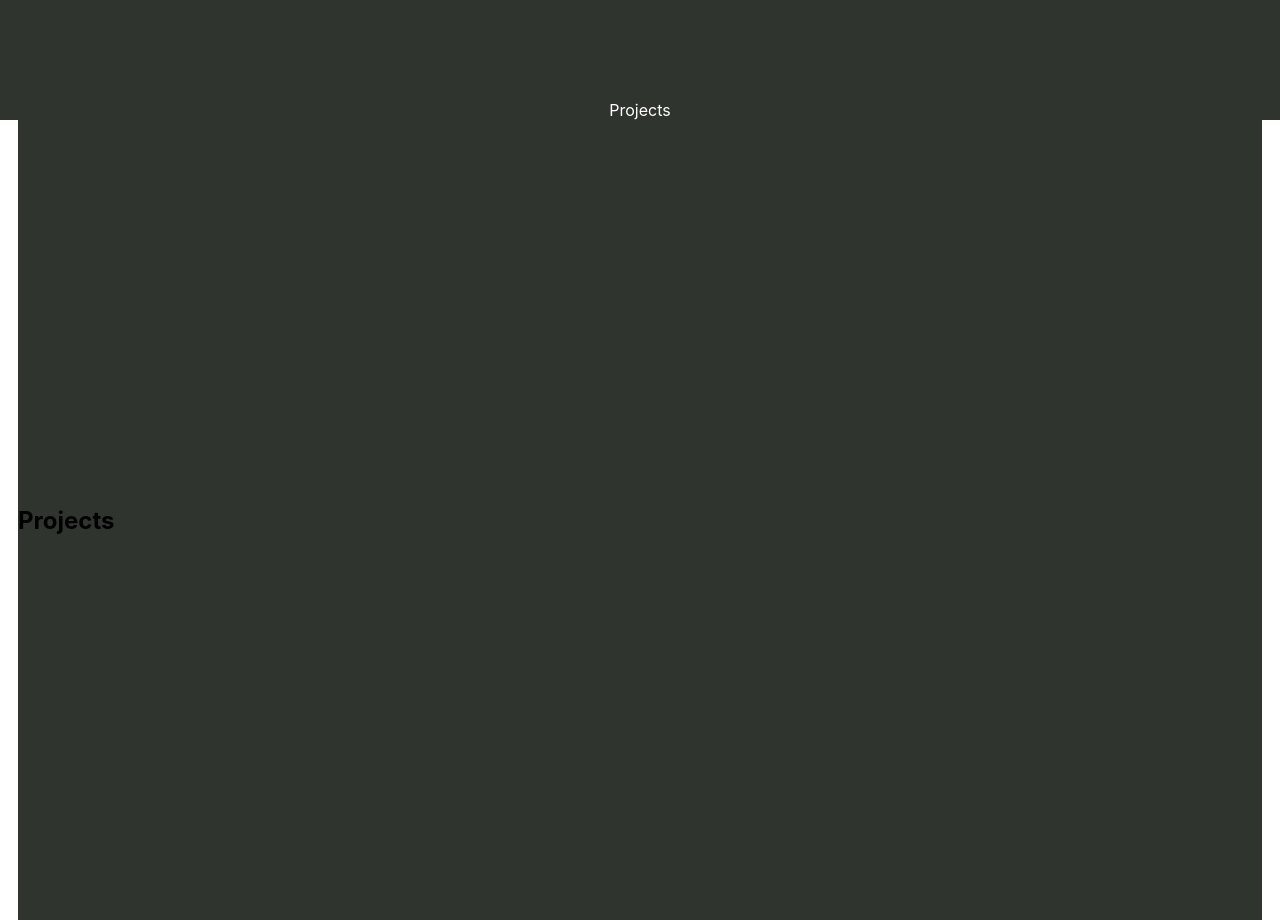
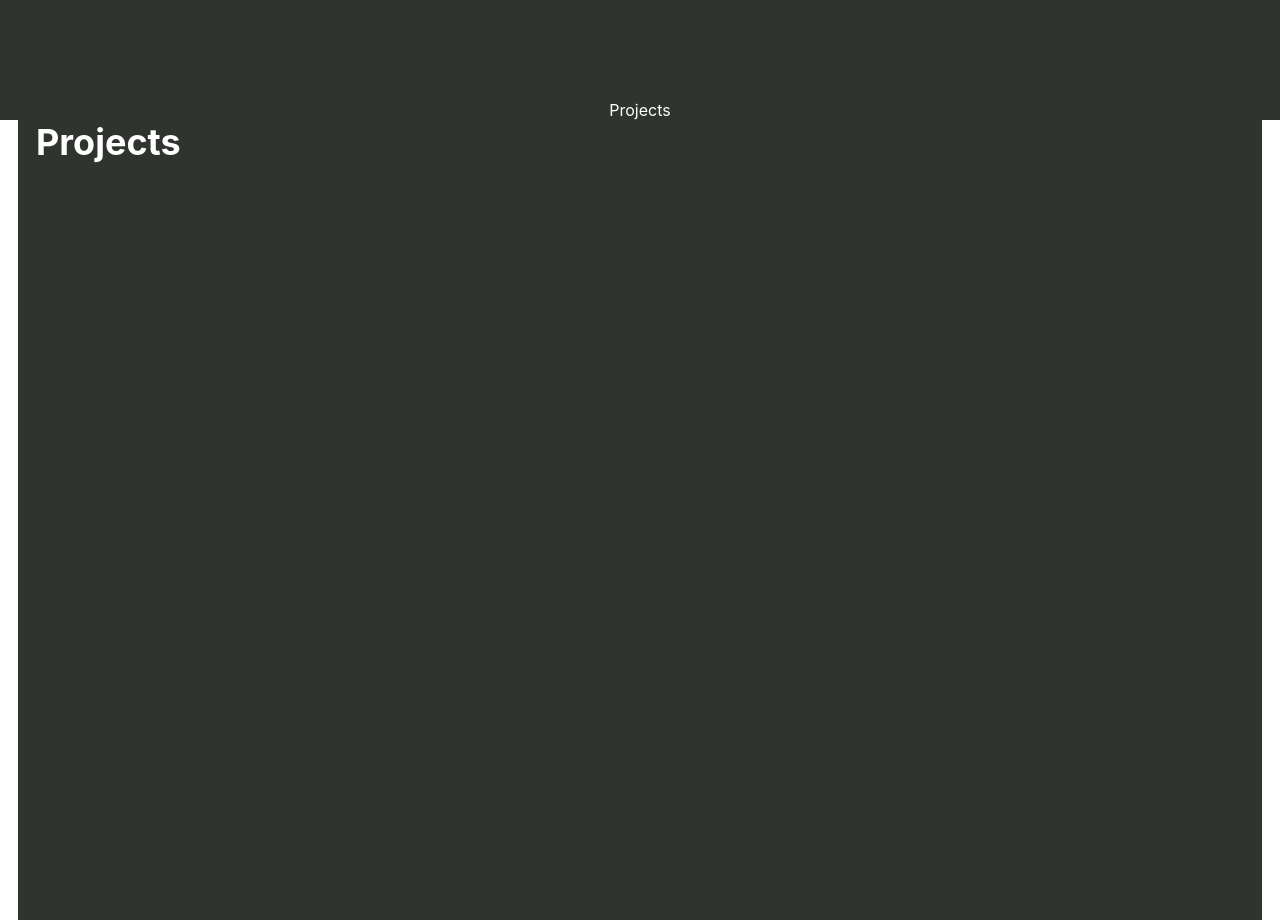
Before and after one commit to apatheticking/portfolio-website, a React (Create React App) app: page / in a window 1280 px wide. Shown: the part 680-1600 px from the top of the page. Built offline with nearby package versions, Linux system fonts and the light colour scheme.

Commit message:
added an anchor link to projects

```diff
--- a/package.json
+++ b/package.json
@@ -17,6 +17,7 @@
     "react-bootstrap": "^1.0.0",
     "react-dom": "^16.13.1",
     "react-router-dom": "^5.1.2",
+    "react-router-hash-link": "^1.2.2",
     "react-scripts": "3.4.1",
     "typescript": "^3.7.5"
   },
--- /dev/null
+++ b/src/components/nav/AnchorNavBar.jsx
@@ -0,0 +1,12 @@
+import React from 'react'
+import { HashLink as Link } from 'react-router-hash-link'
+import { Navbar } from 'react-bootstrap'
+
+export function AnchorNavBar({linkTo, linkName, linkStyle, fixed}) {
+    const classes = linkStyle()
+    return (
+        <Navbar className={classes.root} sticky={fixed}>
+            <Link to={"/#" + linkTo}><span>{linkName}</span></Link>
+        </Navbar>
+    )
+}
--- a/src/components/nav/FourCornerNav.jsx
+++ b/src/components/nav/FourCornerNav.jsx
@@ -1,5 +1,5 @@
 import React from 'react'
-import { NavBar } from './index'
+import { NavBar, AnchorNavBar } from './index'
 import { navContainer, topNavbarStyle, leftNavbarStyle, rightNavbarStyle, bottomNavbarStyle } from 'components/styles/index'
 
 export function FourCornerNav() {
@@ -9,7 +9,7 @@ export function FourCornerNav() {
             <NavBar linkTo={''} linkName={'Home'} linkStyle={topNavbarStyle} fixed={'top'} />
             <NavBar linkTo={'resume'} linkName={'Resume'} linkStyle={leftNavbarStyle} />
             <NavBar linkTo={'contactme'} linkName={'Contact Me'} linkStyle={rightNavbarStyle} />
-            <NavBar linkTo={'projects'} linkName={'Projects'} linkStyle={bottomNavbarStyle} fixed={'bottom'} />
+            <AnchorNavBar linkTo={'projects'} linkName={'Projects'} linkStyle={bottomNavbarStyle} fixed={'bottom'} />
         </div>
     )
 }
--- a/src/components/nav/index.js
+++ b/src/components/nav/index.js
@@ -1,2 +1,3 @@
 export { NavBar } from './NavBar'
+export { AnchorNavBar } from './AnchorNavBar'
 export { FourCornerNav } from './FourCornerNav'
--- a/src/components/styles/index.js
+++ b/src/components/styles/index.js
@@ -4,7 +4,7 @@ export { sectionHeaderStyle } from './text/sectionHeader'
 //Layouts
 export { pageLayout } from './layouts/pagelayout'
 
-export { blockStyle } from './layouts/blockStyle'
+export { blockStyle, blockFrame, blockAlignment } from './layouts/blockStyle'
 
 //UI
 export {
--- a/src/components/styles/layouts/blockStyle.js
+++ b/src/components/styles/layouts/blockStyle.js
@@ -10,3 +10,19 @@ export const blockStyle = makeStyles({
         margin: '0px 18px 0px 18px'
     }
 })
+
+export const blockFrame = makeStyles({
+    root: {
+        backgroundColor: '#30342F',
+        height:'100vh',
+        margin: '0px 18px 0px 18px'
+    }
+})
+
+export const blockAlignment = makeStyles({
+    root: {
+        display: 'flex',
+        alignItems: 'center',
+        justifyContent: 'left',
+    }
+})
--- a/src/components/views/HomePage/HomePage.jsx
+++ b/src/components/views/HomePage/HomePage.jsx
@@ -1,16 +1,13 @@
 import React from 'react'
 import SplashPage from './SplashPage'
-import { blockStyle } from 'components/styles/index'
 import { Projects } from 'components/views/index'
 
 export function HomePage() {
-    const classes = blockStyle()
     return (
         <>
             <SplashPage />
-            <div className={classes.root}>
-                <Projects />
-            </div>
+            <div id={'projects'}/>
+            <Projects/>
         </>
     )
 }
--- a/src/components/views/HomePage/SplashPage.jsx
+++ b/src/components/views/HomePage/SplashPage.jsx
@@ -1,6 +1,6 @@
 import React from 'react'
 import { SectionHeader } from 'components/parts/text/index'
-import { blockStyle } from 'components/styles/index'
+import { blockFrame, blockAlignment } from 'components/styles/index'
 import { makeStyles } from '@material-ui/core/styles'
 
 const styles = makeStyles({
@@ -9,17 +9,19 @@ const styles = makeStyles({
         textAlign: 'left',
         marginLeft: '10%',
             '& h2': {
-                fontSize: '48px',
+                fontSize: '56px',
                 marginBottom: '0px'
             }
     }
 })
 
 export default function SplashPage() {
-    const classes = blockStyle()
+    const frameCss = blockFrame()
+    const aligntmentCss = blockAlignment()
     const sectionStyles = styles()
+
     return (
-        <div className={classes.root}>
+        <div className={frameCss.root + " " + aligntmentCss.root}>
             <SectionHeader
                 title={'Jeffrey Lee'}
                 subtext={'Web Developer'}
--- a/src/components/views/Projects.jsx
+++ b/src/components/views/Projects.jsx
@@ -1,7 +1,26 @@
 import React from 'react'
+import { makeStyles } from '@material-ui/core/styles'
+import { blockFrame } from 'components/styles/index'
+
+const projectStyles = makeStyles({
+    root: {
+        color: 'white',
+        marginTop: '0px',
+            '& h2': {
+                marginTop: '0px',
+                marginLeft: '18px',
+                textAlign: 'left',
+                fontSize: '36px'
+            }
+    }
+})
 
 export function Projects() {
+    const frameCss = blockFrame()
+    const textCss = projectStyles()
     return (
+        <div className={frameCss.root + ' + ' + textCss.root}>
             <h2>Projects</h2>
+        </div>
     )
 }
```
Also changed, not shown: 1 other file (tests, documents, lock files or other folders).
